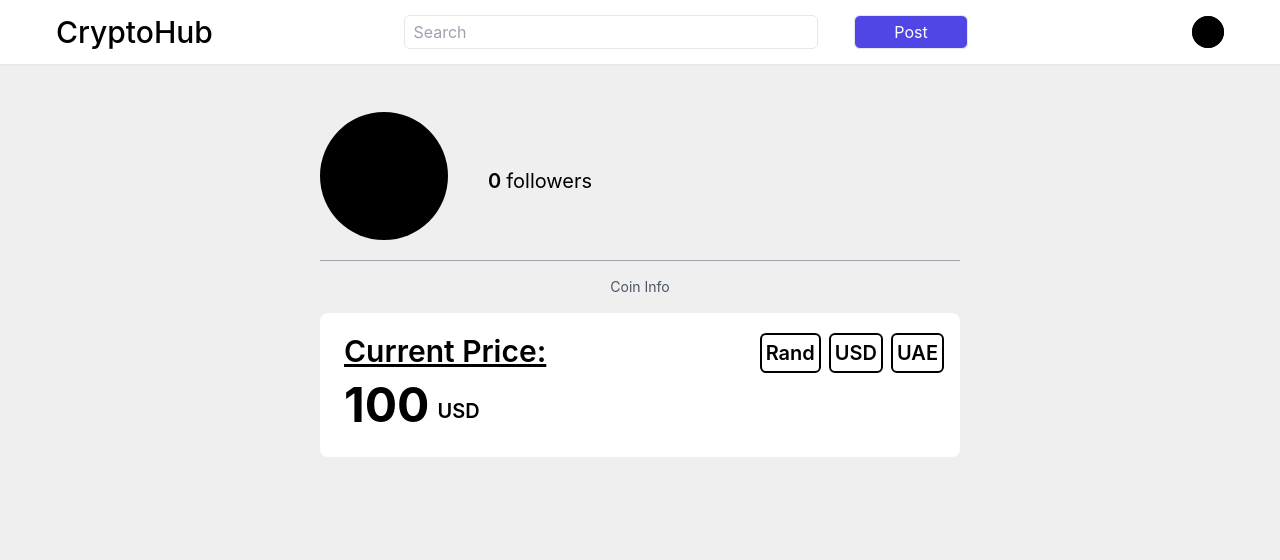
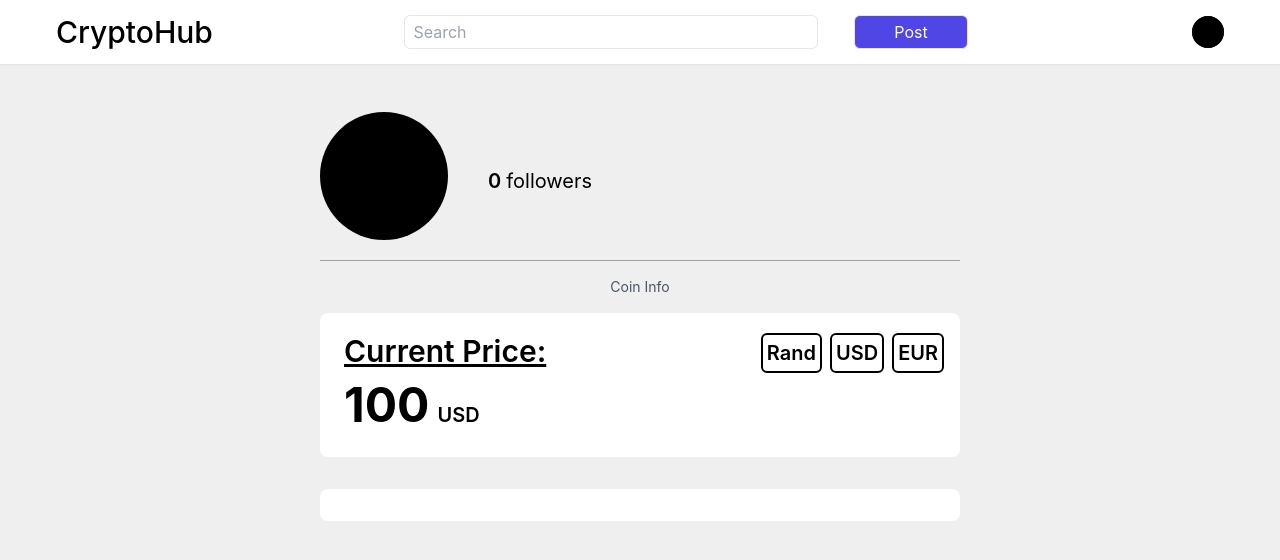
Before and after one commit to COS301-SE-2022/CryptoHub, a Next.js app in the folder client/: page /coin in a window 1280 px wide. Shown: the top 560 px of the page. Built offline with nearby package versions, Linux system fonts and the light colour scheme.

Commit message:
Created CoinInfoNext.js

```diff
--- a/client/components/CoinAccount/CoinInfo.js
+++ b/client/components/CoinAccount/CoinInfo.js
@@ -18,7 +18,7 @@ const CoinInfo = ({ name, price }) => {
               USD
             </button>
             <button className="text-xl font-semibold mb-2 translate-y-1 ml-2 text-right border-black border-2 p-1 rounded-md">
-              UAE
+              EUR
             </button>
           </div>
         </div>
@@ -27,7 +27,7 @@ const CoinInfo = ({ name, price }) => {
           <p className="text-5xl font-bold mb-2 translate-y-1 ml-2 justify-between">
             {price}
           </p>
-          <p className="text-xl font-semibold mb-2 translate-y-5 ml-2 text-left justify-between">
+          <p className="text-xl font-semibold mb-2 translate-y-6 ml-2 text-left justify-between">
             USD
           </p>
         </div>
--- /dev/null
+++ b/client/components/CoinAccount/CoinInfoNext.js
@@ -0,0 +1,9 @@
+import React from "react";
+import { useState, useEffect } from "react";
+import { HeartIcon, ChatIcon } from "@heroicons/react/outline";
+
+const CoinInfoNext = ({ name, price }) => {
+  return <div className="bg-white m-4 p-4 rounded-lg w-full"></div>;
+};
+
+export default CoinInfoNext;
--- a/client/pages/coin.js
+++ b/client/pages/coin.js
@@ -7,6 +7,7 @@ import { useRouter } from "next/router";
 import { XIcon } from "@heroicons/react/outline";
 import SuggestedAccount from "../components/InfoSection/SuggestedAccount";
 import CoinInfo from "../components/CoinAccount/CoinInfo";
+import CoinInfoNext from "../components/CoinAccount/CoinInfoNext";
 
 const Coin = () => {
   const { user } = useContext(userContext);
@@ -54,6 +55,7 @@ const Coin = () => {
           </div>
           <div className="w-full"></div>
           <CoinInfo name="Current Price: " price="100" />
+          <CoinInfoNext name="Current Price: " price="100" />
         </div>
       </Layout>
     </>
```
